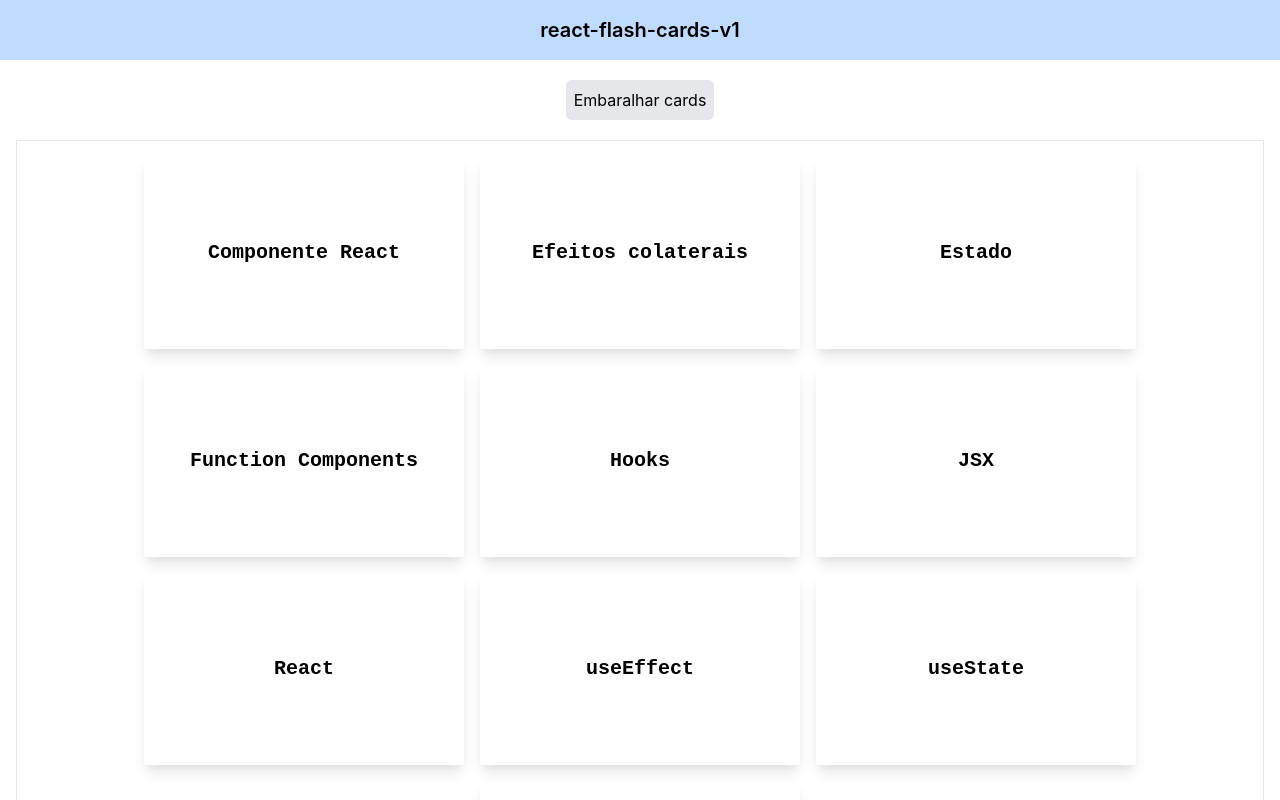
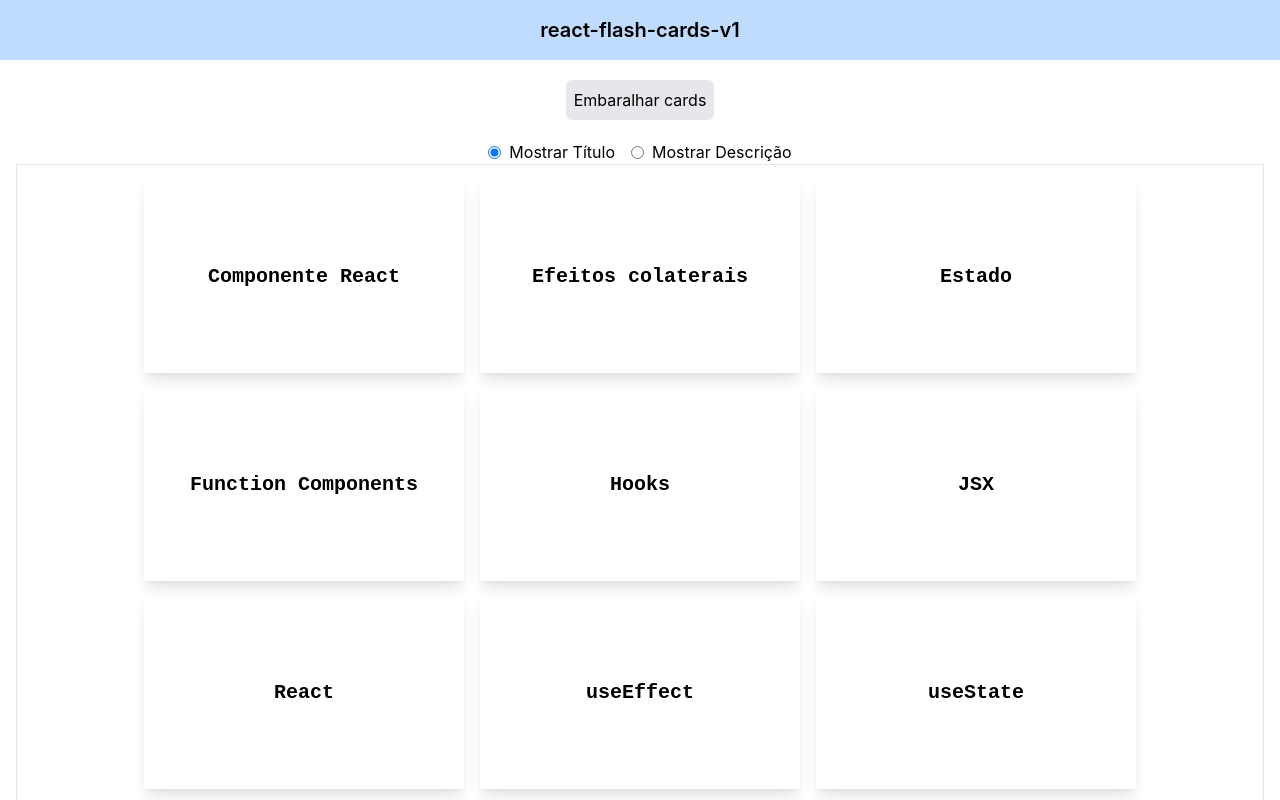
Before and after one commit to AlexandreKimura/react-flash-cards-v1, a React (Create React App) app: page / in a window 1280 px wide. Shown: the top 800 px of the page. Built offline with nearby package versions, Linux system fonts and the light colour scheme.

Commit message:
Create radio buttons

```diff
--- /dev/null
+++ b/src/components/RadioButton.jsx
@@ -0,0 +1,23 @@
+import { getNewId } from "../service/idService";
+
+export default function RadioButton({
+  id = getNewId(),
+  name = 'radioButtonName',
+  children: buttonDescription = 'Descrição do botão',
+  buttonChecked = false,
+  onButtonClick = null,
+}) {
+
+  function handleRadioButtonChange() {
+    if(onButtonClick) {
+      onButtonClick()
+    }
+  }
+
+  return(
+    <div className="flex flex-row items-center space-x-2">
+      <input type="radio" id={id} name={name} checked={buttonChecked} onChange={handleRadioButtonChange}/>
+      <label htmlFor={id}>{buttonDescription}</label>
+    </div>
+  )
+}
--- a/src/pages/FlashCardsPage.jsx
+++ b/src/pages/FlashCardsPage.jsx
@@ -4,16 +4,26 @@ import FlashCard from '../components/FlashCard'
 import FlashCards from '../components/FlashCards'
 import Header from '../components/Header'
 import Main from '../components/Main'
+import RadioButton from '../components/RadioButton'
 import { allFlashCards } from '../data/flashcards'
 import { helperShuffleArray } from '../helpers/arrayHelpers'
 
 export default function FlashCardsPage() {
 
   const [allCards, setAllCards] = useState(allFlashCards)
+  const [showTitle, setShowTitle] = useState(true)
 
   function handleButtonClick() {
     const shuffledCards = helperShuffleArray(allCards)
     setAllCards(shuffledCards)
+  }
+
+  function handleRadioShowTitleClick() {
+    setShowTitle(true)
+  }
+
+  function handleRadioShowDescriptionClick() {
+    setShowTitle(false)
   }
 
   return(
@@ -22,6 +32,25 @@ export default function FlashCardsPage() {
       <Main>
         <div className="text-center mb-4">
           <Button onButtonClick={handleButtonClick}>Embaralhar cards</Button>
+        </div>
+
+        <div className="flex flex-row items-center justify-center space-x-4 x-4">
+          <RadioButton
+            id="radioButtonShowTitle"
+            name="showInfo"
+            buttonChecked={showTitle}
+            onButtonClick={handleRadioShowTitleClick}
+          >
+            Mostrar Título
+          </RadioButton>
+          <RadioButton
+            id="radioButtonShowDescription"
+            name="showInfo"
+            buttonChecked={!showTitle}
+            onButtonClick={handleRadioShowDescriptionClick}
+          >
+            Mostrar Descrição
+          </RadioButton>
         </div>
 
         <FlashCards>
```
